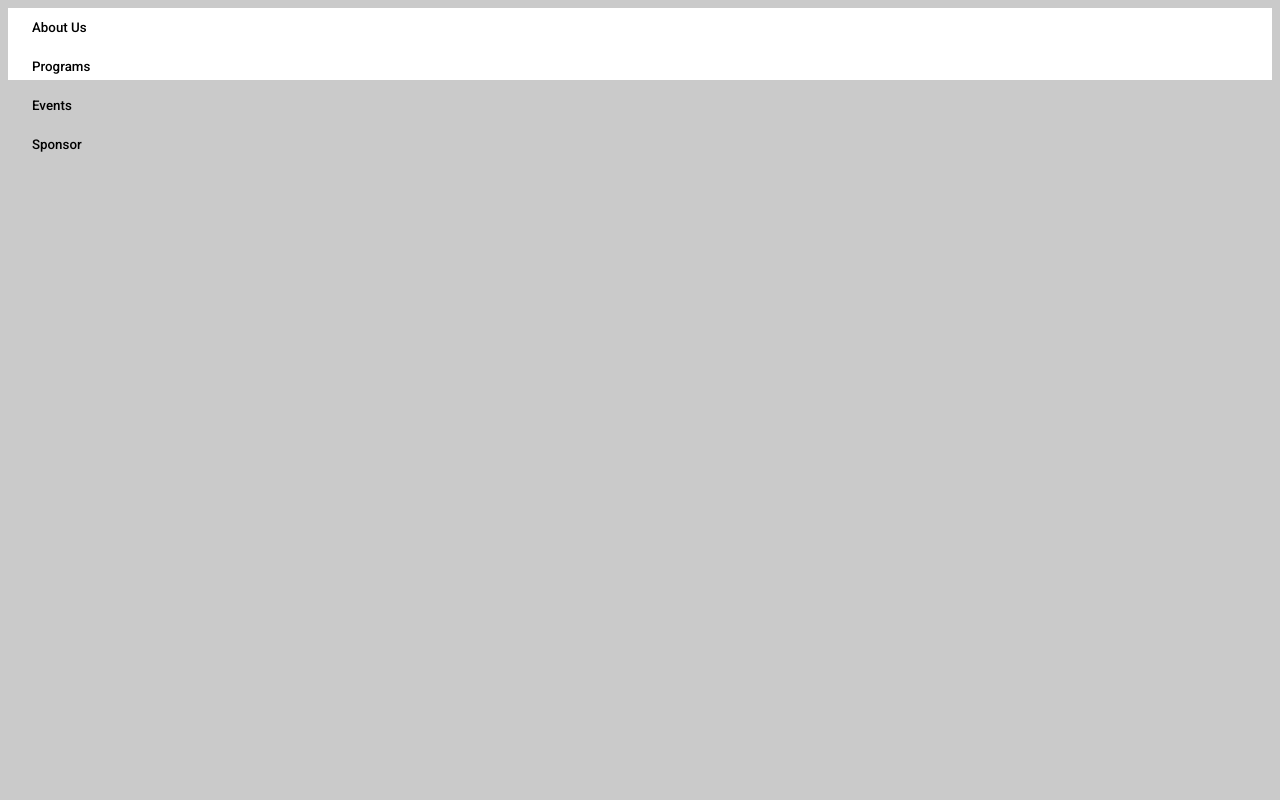
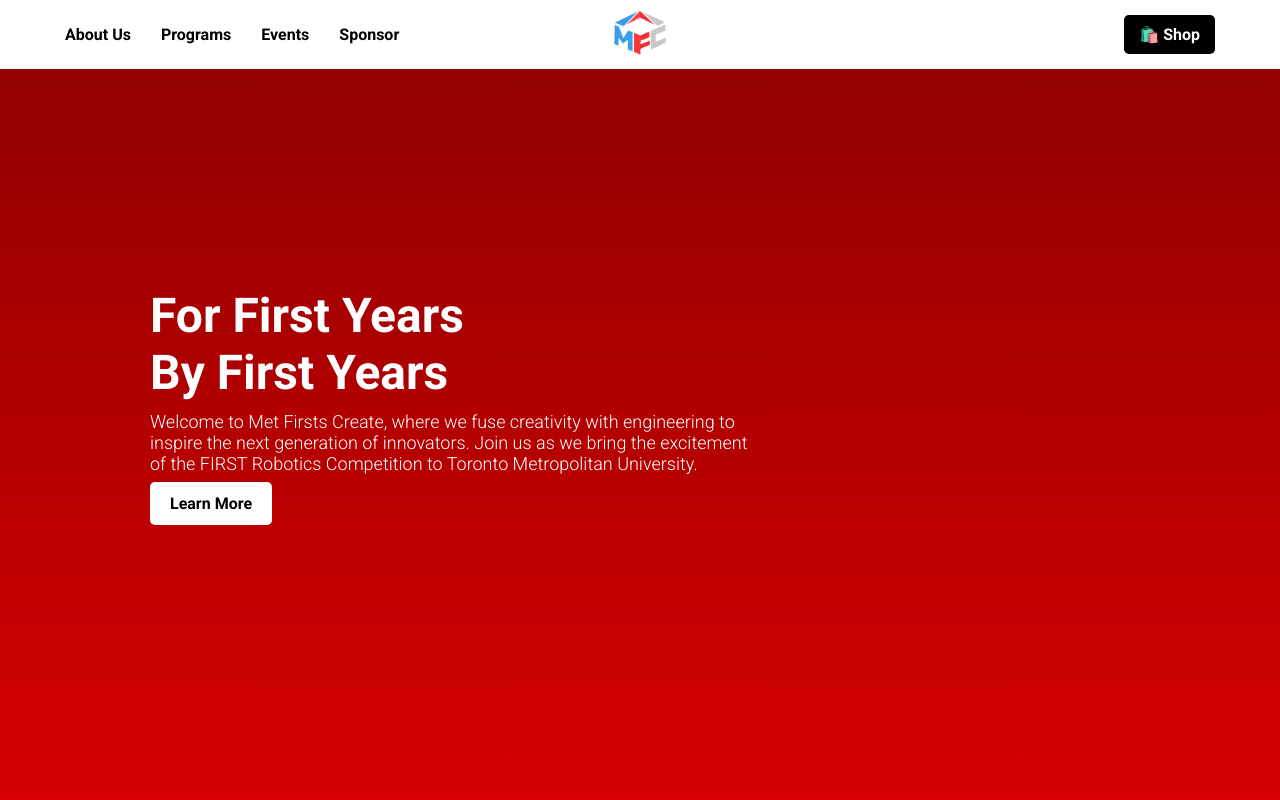
Before and after one commit to mohamedabdu17/metfirstscreate, a Flask app: page / in a window 1280 px wide. Run offline with Flask 3, Linux system fonts and the light colour scheme.

Commit message:
swapping

```diff
--- a/app.py
+++ b/app.py
@@ -3,8 +3,8 @@
 
 # HOME PAGE
 @app.route('/')
-def hello_world():
-    return render_template("hero.html")
+def hero():
+    return render_template("index.html")
 
 # ABOUT PAGE
 @app.route('/about')
--- /dev/null
+++ b/static/css/style.css
@@ -0,0 +1,121 @@
+/* Global Reset */
+* {
+    margin: 0;
+    padding: 0;
+    box-sizing: border-box;
+    font-family: Roboto, sans-serif;
+    font-weight: 300;
+}
+
+/* Navbar Styling */
+.navbar {
+    display: flex;
+    justify-content: space-between;
+    align-items: center;
+    padding: 15px 50px;
+    background: white;
+    position: fixed;
+    width: 100%;
+    top: 0;
+    left: 0;
+    z-index: 100;
+    font-family: Roboto, sans-serif;
+    font-weight: 300 !important;
+}
+
+/* Left and Right Sections */
+.nav-left, .nav-right {
+    display: flex;
+    flex: 1;  /* Ensures equal space on both sides */
+    align-items: center;
+}
+
+.nav-left {
+    justify-content: flex-start;
+}
+
+.nav-right {
+    justify-content: flex-end;
+}
+
+/* Center Logo */
+.nav-center {
+    flex: 0; /* Prevents stretching */
+    display: flex;
+    justify-content: center;
+    align-items: center;
+    position: absolute; /* Allows precise centering */
+    left: 50%;
+    transform: translateX(-50%); /* Moves logo to exact center */
+}
+
+.nav-center img {
+    width: 60px; /* Increase this value to make it larger */
+    height: auto; /* Maintains aspect ratio */
+}
+
+/* Navbar Links */
+.navbar a {
+    text-decoration: none;
+    color: black;
+    font-size: 16px;
+    margin: 0 15px;
+    font-weight: bold;
+}
+
+/* Shop Button */
+.shop-btn {
+    background: rgb(0, 0, 0);
+    color: rgb(255, 255, 255) !important;
+    padding: 10px 15px;
+    border-radius: 5px;
+    text-decoration: none;
+    display: flex;
+    align-items: center;
+    gap: 5px;
+}
+
+.shop-btn img {
+    width: 16px; /* Adjust the icon size */
+}
+
+/* Hero Section */
+.hero {
+    height: 100vh;
+    display: flex;
+    align-items: center;
+    justify-content: flex-start;
+    background: linear-gradient(to bottom, #8b0000, #d60000);
+    color: white;
+    padding: 150px;
+}
+
+/* Hero Content */
+.hero h1 {
+    font-size: 48px;
+    font-weight: bold;
+    margin-bottom: 10px;
+}
+
+.hero p {
+    font-size: 18px;
+    max-width: 600px;
+    margin-bottom: 20px;
+}
+
+/* Hero Button */
+.hero .btn {
+    background: white;
+    color: black;
+    padding: 12px 20px;
+    font-size: 16px;
+    border: none;
+    cursor: pointer;
+    border-radius: 5px;
+    text-decoration: none;
+    font-weight: bold;
+}
+
+.hero .btn:hover {
+    background: #ddd;
+}
--- a/static/css/styles.css
+++ /dev/null
@@ -1,38 +0,0 @@
-body{
-    background-color: rgb(202, 202, 202);
-}
-
-.topnav {
-    background-color: white;
-    height: 72px;
-    font-family: Arial, Helvetica, sans-serif;
-    color: black;
-    text-decoration: none;
-    align-self: center;
-    max-width: 100%;
-    max-height: 5%;
-}
-
-.topnav a:hover {
-    opacity: 0.8;
-}
-
-.navButton {
-    display: flex;
-    align-items: center;
-    justify-content: center;
-    flex-direction: column;
-    font-family: Roboto;
-    padding: 0.75rem 1.5rem;
-    border: none;
-    color: rgb(0, 0, 0);
-    background-color: transparent;
-    font-weight: 500;
-    vertical-align: center;
-    cursor: pointer;
-}
-
-.navLogo {
-    width: 4%;
-    align-self: center;
-}
--- a/templates/hero.html
+++ /dev/null
@@ -1,23 +0,0 @@
-<!DOCTYPE html>
-<html lang="en">
-<head>
-    <meta charset="UTF-8">
-    <meta name="viewport" content="width=device-width, initial-scale=1.0">
-    <link rel="stylesheet" href="../static/css/styles.css">
-    <link rel="preconnect" href="https://fonts.googleapis.com">
-    <link rel="preconnect" href="https://fonts.gstatic.com" crossorigin>
-    <link href="https://fonts.googleapis.com/css2?family=Roboto:ital,wght@0,100..900;1,100..900&display=swap" rel="stylesheet">
-    <title>Met Firsts Create</title>
-</head>
-<body>
-    <div class="topnav">
-        <button class="navButton">About Us</button>
-        <button class="navButton">Programs</button>
-        <button class="navButton">Events</button>
-        <button class="navButton">Sponsor</button>
-        <!-- <a href="">
-        <img class="navLogo" src="../static/assets/images/MFC_TransparentBG.png" alt="MFC_BLACK_TransparentBG">
-        </a> -->
-    </div>
-</body>
-</html>
--- a/templates/index.html
+++ b/templates/index.html
@@ -1,12 +1,42 @@
 <!DOCTYPE html>
-<html>
+<html lang="en">
 <head>
-    <title>Flask App</title>
-    <link rel="stylesheet" href="../static/css/styles.css">
+    <meta charset="UTF-8">
+    <meta name="viewport" content="width=device-width, initial-scale=1.0">
+    <title>Met Firsts Create</title>
+    <link rel="stylesheet" href="../static/css/style.css">
+    <link rel="preconnect" href="https://fonts.googleapis.com">
+    <link rel="preconnect" href="https://fonts.gstatic.com" crossorigin>
+    <link href="https://fonts.googleapis.com/css2?family=Roboto:ital,wght@0,100..900;1,100..900&display=swap" rel="stylesheet">
 </head>
 <body>
-    <button class="subscribeButton">SUBSCRIBE</button>
-    <button class="joinButton">JOIN</button>
-    <button class="tweetButton">Tweet</button>
+
+    <!-- Navigation Bar -->
+    <nav class="navbar">
+        <div class="nav-left">
+            <a href="#">About Us</a>
+            <a href="#">Programs</a>
+            <a href="#">Events</a>
+            <a href="#">Sponsor</a>
+        </div>
+        <div class="nav-center">
+            <a href="#">
+                <img src="../static/assets/images/MFC_TransparentBG.png" alt="Logo" width="40">
+            </a>
+        </div>
+        <div class="nav-right">
+            <a href="#" class="shop-btn">🛍️ Shop</a>
+        </div>
+    </nav>
+
+    <!-- Hero Section -->
+    <section class="hero">
+        <div class="hero-content">
+            <h1>For First Years<br>By First Years</h1>
+            <p>Welcome to Met Firsts Create, where we fuse creativity with engineering to inspire the next generation of innovators. Join us as we bring the excitement of the FIRST Robotics Competition to Toronto Metropolitan University.</p>
+            <a href="#" class="btn">Learn More</a>
+        </div>
+    </section>
+
 </body>
 </html>
```
